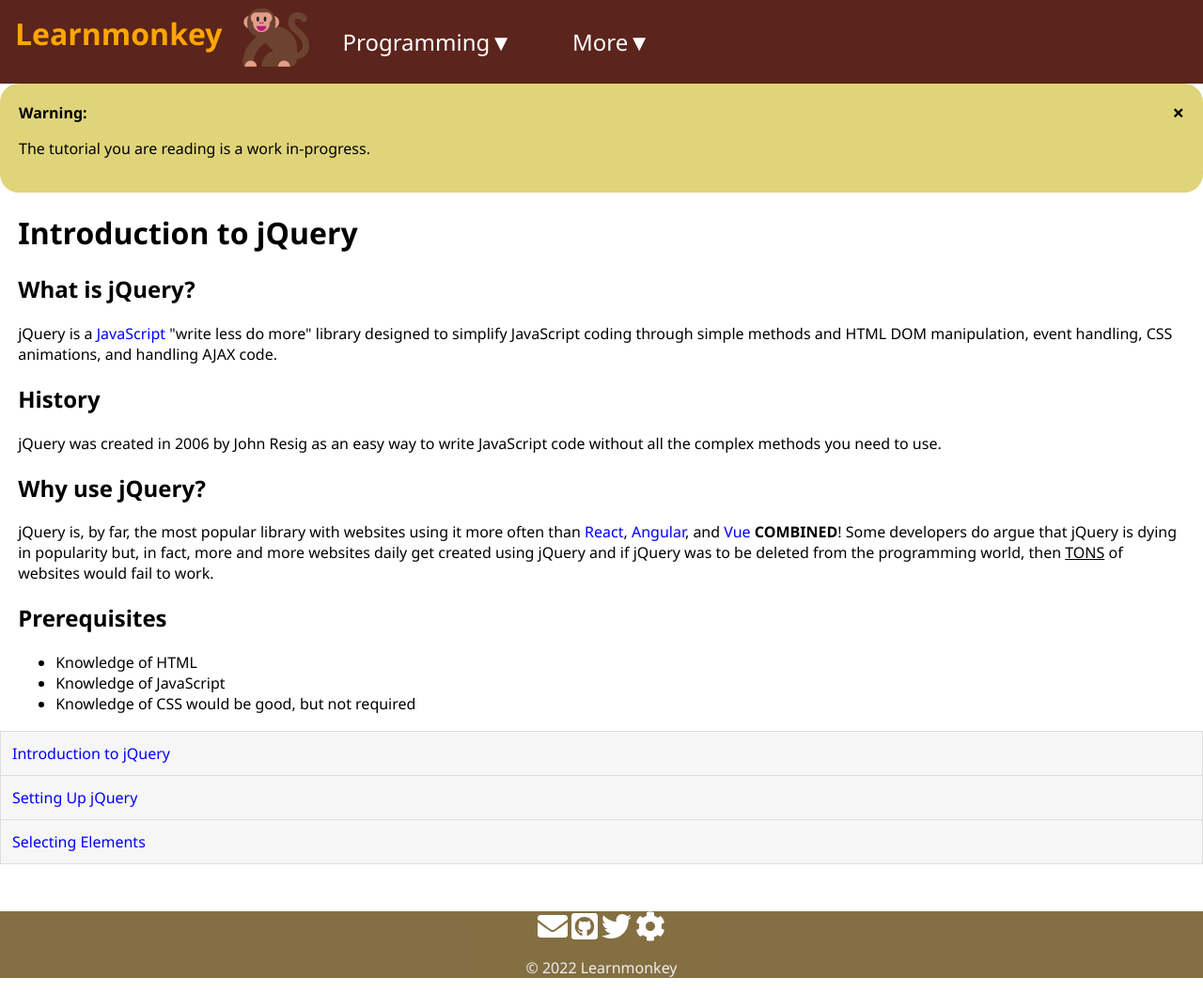
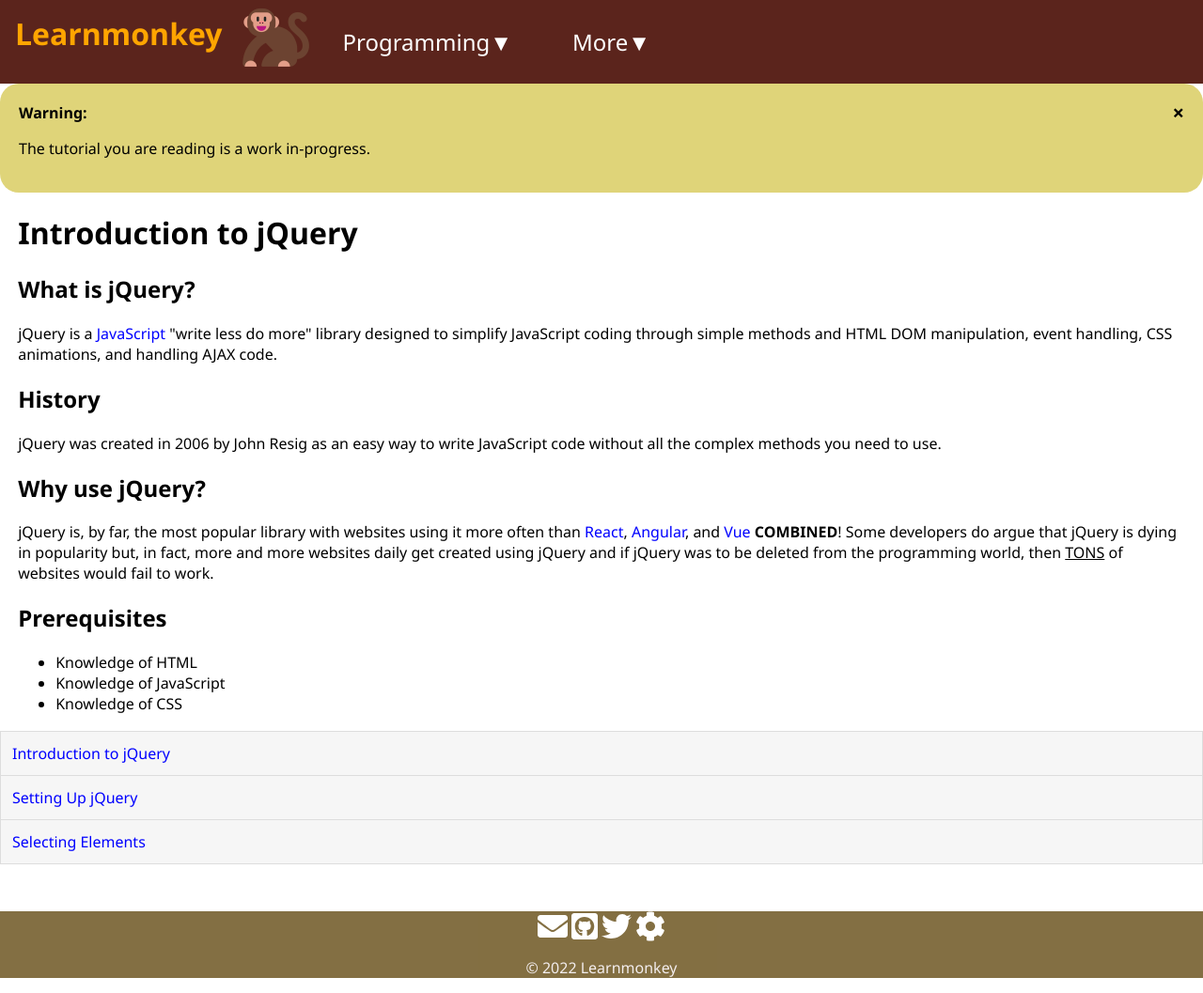
Before and after one commit to learnmonkey/learnmonkey.github.io, a Jekyll site: the page built from programming/javascript/jquery/index.html, in a window 1280 px wide. Shown: the whole page at 94% size. Built offline with Jekyll 4.4.1, drawn with Linux system fonts in a browser that asks for light colours; nearby versions of some CDN libraries.

Commit message:
quick edit

```diff
--- a/programming/javascript/jquery/index.html
+++ b/programming/javascript/jquery/index.html
@@ -26,6 +26,6 @@
     <ul>
         <li>Knowledge of HTML</li>
         <li>Knowledge of JavaScript</li>
-        <li>Knowledge of CSS would be good, but not required</li>
+        <li>Knowledge of CSS</li>
     </ul>
 </section>
```
